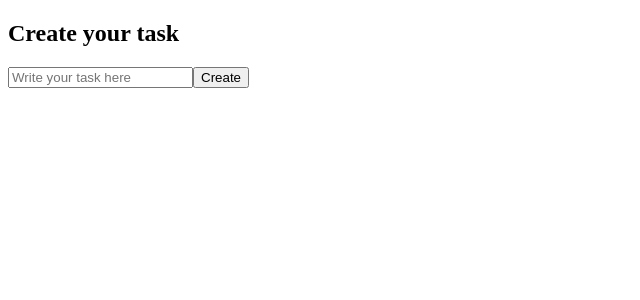
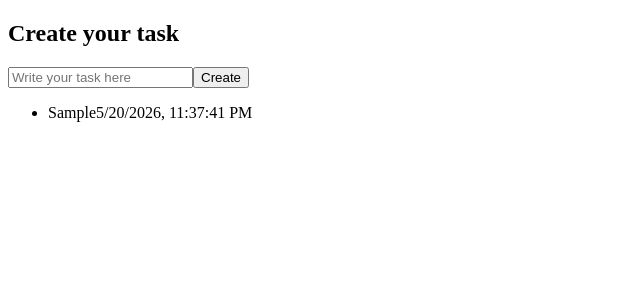
Before and after one commit to Luz-Moreno-Campos/to-do, a React (Create React App) app: page / in a window 1280 px wide. Both pictures are taken after typing "Sample" into the empty fields and a click on the button "Create". Shown: the top 300 px of the page, without its empty margins (0-640 px from the left). Built offline with nearby package versions, Linux system fonts and the light colour scheme; the HTML template or start-up script is replaced by a standard one.

Commit message:
creted map method to render TaskList

```diff
--- a/src/App.js
+++ b/src/App.js
@@ -33,7 +33,6 @@
       return state;
   }
 }
-
 
 function App() {
   const [tasks, dispatch] = useReducer(reducer, []);
@@ -72,7 +71,6 @@
   };
 
 
-
   return (
     <div className="app-container">
       <TaskCreator onCreateTask={handleCreateTask} onEditTask={handleEditTask} />
--- a/src/components/TaskList.js
+++ b/src/components/TaskList.js
@@ -1,9 +1,15 @@
 import TaskCard from "./TaskCard";
 
-function TaskList () {
+function TaskList (props) {
   return (
-    <>
-    </>
+    <ul>
+      {props.tasks.map((task) =>
+        <li key={task.id}>
+          {task.title}
+          {task.creationDate}
+        </li>
+      )}
+    </ul>
   )
 }
 
```
